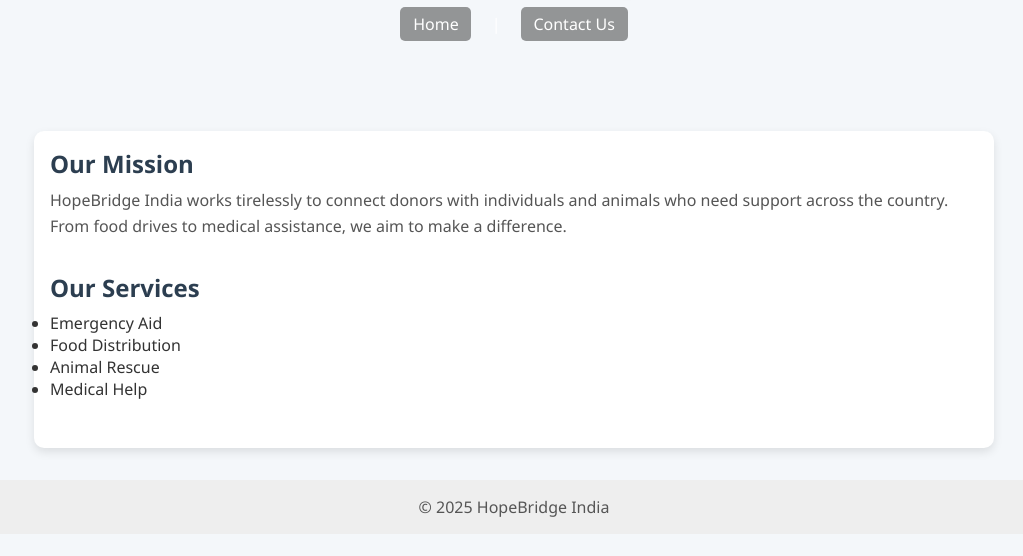
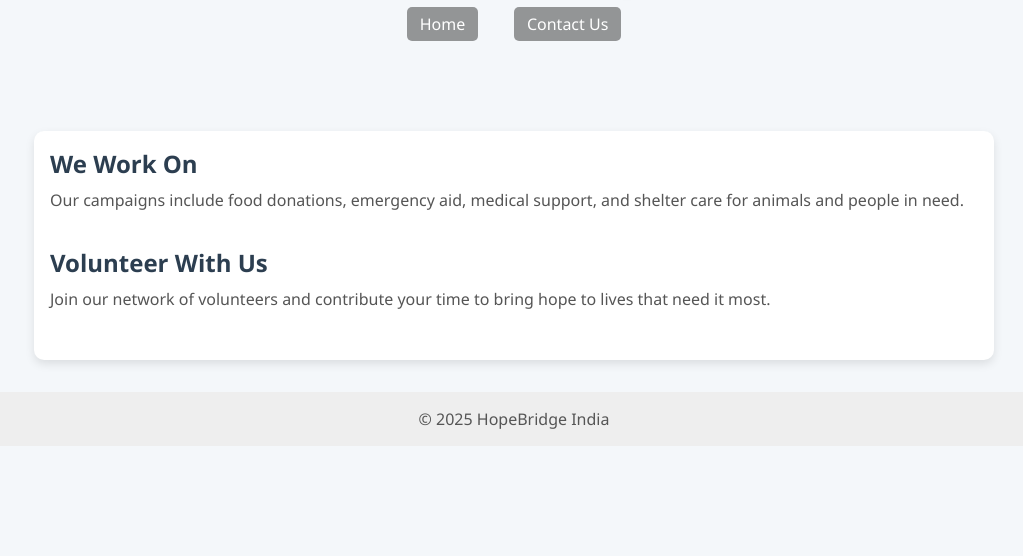
Before and after one commit to HopeBridge-india/Hope-Bridge, a plain HTML site: page homepage.html in a window 1280 px wide. Shown: the part 122-678 px from the top of the page, without its empty margins (126-1149 px from the left). Drawn offline with Linux system fonts and the light colour scheme.

Commit message:
Update homepage.html

```diff
--- a/homepage.html
+++ b/homepage.html
@@ -1,39 +1,32 @@
-
 <!DOCTYPE html>
 <html lang="en">
 <head>
-  <meta charset="UTF-8">
-  <meta name="viewport" content="width=device-width, initial-scale=1.0">
-  <title>How We Help - HopeBridge India</title>
-  <link rel="stylesheet" href="style.css">
+  <meta charset="UTF-8" />
+  <meta name="viewport" content="width=device-width, initial-scale=1.0"/>
+  <title>How We Help – HopeBridge India</title>
+  <link rel="stylesheet" href="style.css" />
 </head>
 <body>
-  <header class="fade-in">
+  <header>
     <h1>How We Help</h1>
     <nav>
-      <a href="index.html">Home</a> |
+      <a href="index.html">Home</a>
       <a href="contacts.html">Contact Us</a>
     </nav>
   </header>
 
-  <main class="slide-up">
+  <main>
     <section>
-      <h2>Our Mission</h2>
-      <p>HopeBridge India works tirelessly to connect donors with individuals and animals who need support across the country. From food drives to medical assistance, we aim to make a difference.</p>
+      <h2>We Work On</h2>
+      <p>Our campaigns include food donations, emergency aid, medical support, and shelter care for animals and people in need.</p>
     </section>
-
     <section>
-      <h2>Our Services</h2>
-      <ul>
-        <li>Emergency Aid</li>
-        <li>Food Distribution</li>
-        <li>Animal Rescue</li>
-        <li>Medical Help</li>
-      </ul>
+      <h2>Volunteer With Us</h2>
+      <p>Join our network of volunteers and contribute your time to bring hope to lives that need it most.</p>
     </section>
   </main>
 
-  <footer class="fade-in">
+  <footer>
     <p>© 2025 HopeBridge India</p>
   </footer>
 </body>
```
